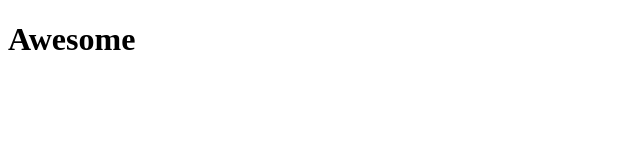
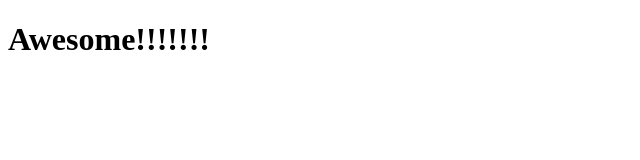
Before and after one commit to farishkash/superawesomeproject, a plain HTML site: page index.html in a window 1280 px wide. Shown: the whole page, without its empty margins (0-640 px from the left). Drawn offline with Linux system fonts and the light colour scheme.

Commit message:
Update index.html

```diff
--- a/index.html
+++ b/index.html
@@ -6,6 +6,6 @@
     <title>My super awesome project</title>
   </head>
   <body>
-    <h1>Awesome</h1>
+    <h1>Awesome!!!!!!!</h1>
   </body>
 </html>
```
